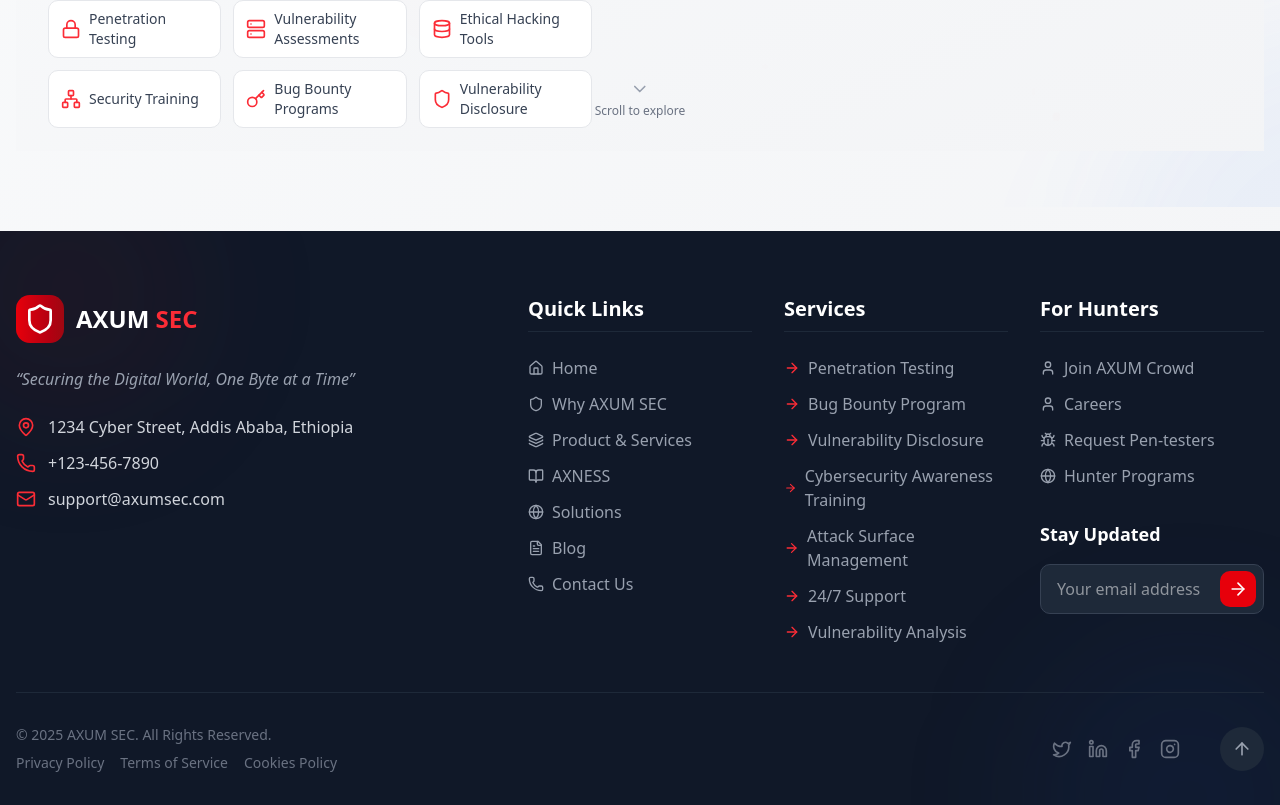
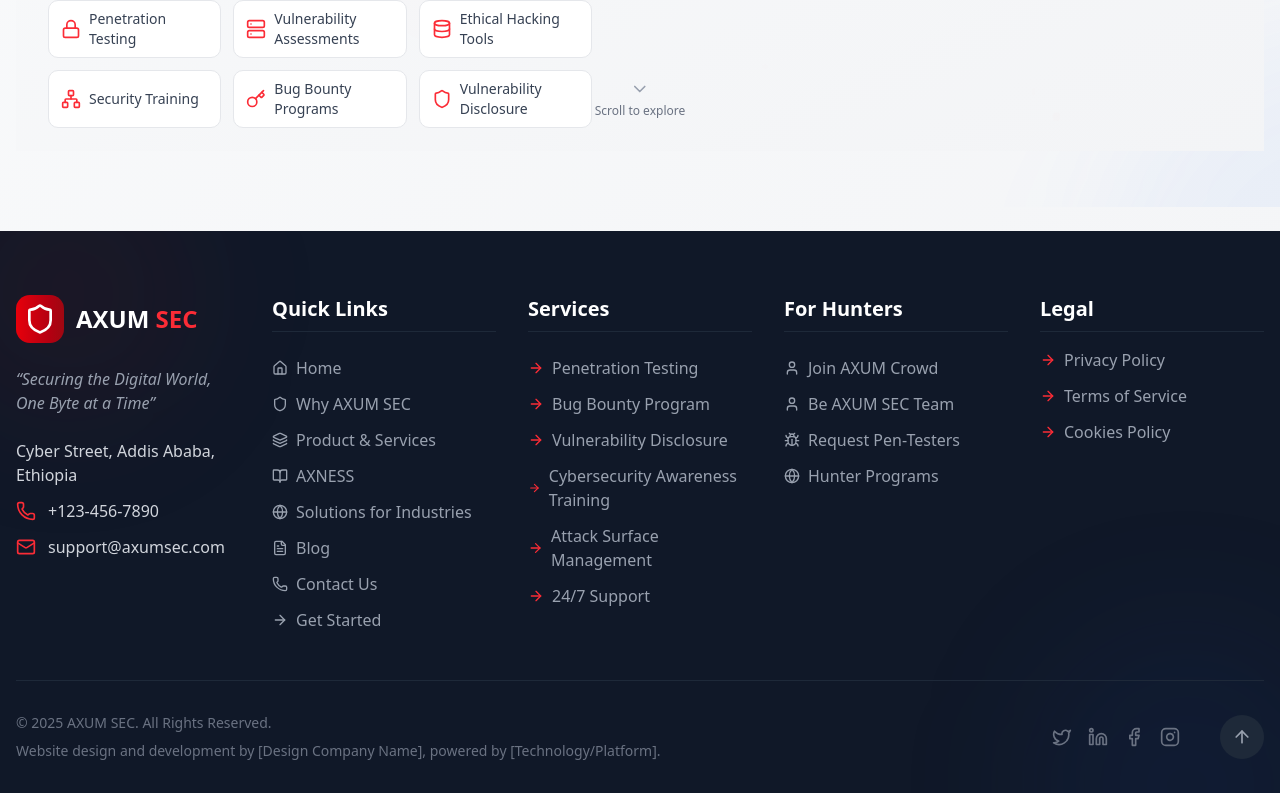
Before and after one commit to yodahe-dev/axumsec, a Next.js app: page / in a window 1280 px wide. Shown: the part 593-1398 px from the top of the page. Built offline with nearby package versions, Linux system fonts and the light colour scheme.

Commit message:
this Footer update

```diff
--- a/components/user/Footer.tsx
+++ b/components/user/Footer.tsx
@@ -1,5 +1,5 @@
 "use client";
-
+import Image from 'next/image';
 import React, { useState } from 'react';
 import { motion } from 'framer-motion';
 import {
@@ -81,7 +81,7 @@
           className="grid grid-cols-1 md:grid-cols-2 lg:grid-cols-5 gap-8 mb-12"
         >
           {/* Company Info */}
-          <motion.div variants={item} className="lg:col-span-2">
+          <motion.div variants={item} className="">
             <div className="flex items-center mb-6">
               <div className="bg-gradient-to-r from-red-600 to-red-800 p-2 rounded-xl mr-3">
                 <Shield className="text-white w-8 h-8" />
@@ -97,8 +97,7 @@
 
             <ul className="space-y-3">
               <li className="flex items-start">
-                <MapPin className="w-5 h-5 text-red-500 mt-0.5 mr-3" />
-                <span>1234 Cyber Street, Addis Ababa, Ethiopia</span>
+                <span>Cyber Street, Addis Ababa, Ethiopia</span>
               </li>
               <li className="flex items-center">
                 <Phone className="w-5 h-5 text-red-500 mr-3" />
@@ -116,13 +115,14 @@
             <h3 className="text-xl font-bold text-white mb-6 pb-2 border-b border-gray-800">Quick Links</h3>
             <ul className="space-y-3">
               {[
-                { label: 'Home', href: '/home', icon: <Home className="w-4 h-4 mr-2" /> },
-                { label: 'Why AXUM SEC', href: '/why', icon: <Shield className="w-4 h-4 mr-2" /> },
-                { label: 'Product & Services', href: '/services', icon: <Layers className="w-4 h-4 mr-2" /> },
+                { label: 'Home', href: '/', icon: <Home className="w-4 h-4 mr-2" /> },
+                { label: 'Why AXUM SEC', href: '/why-axum-sec', icon: <Shield className="w-4 h-4 mr-2" /> },
+                { label: 'Product & Services', href: '/products-services', icon: <Layers className="w-4 h-4 mr-2" /> },
                 { label: 'AXNESS', href: '/axness', icon: <BookOpen className="w-4 h-4 mr-2" /> },
-                { label: 'Solutions', href: '/solutions', icon: <Globe className="w-4 h-4 mr-2" /> },
+                { label: 'Solutions for Industries', href: '/solutions', icon: <Globe className="w-4 h-4 mr-2" /> },
                 { label: 'Blog', href: '/blog', icon: <FileText className="w-4 h-4 mr-2" /> },
                 { label: 'Contact Us', href: '/contact', icon: <Phone className="w-4 h-4 mr-2" /> },
+                { label: 'Get Started', href: '/get-started', icon: <ArrowRight className="w-4 h-4 mr-2" /> },
               ].map((link, index) => (
                 <motion.li
                   key={index}
@@ -146,13 +146,12 @@
             <h3 className="text-xl font-bold text-white mb-6 pb-2 border-b border-gray-800">Services</h3>
             <ul className="space-y-3">
               {[
-                'Penetration Testing',
-                'Bug Bounty Program',
-                'Vulnerability Disclosure',
-                'Cybersecurity Awareness Training',
-                'Attack Surface Management',
-                '24/7 Support',
-                'Vulnerability Analysis'
+                { label: 'Penetration Testing', href: '/services/penetration-testing' },
+                { label: 'Bug Bounty Program', href: '/services/bug-bounty' },
+                { label: 'Vulnerability Disclosure', href: '/services/vulnerability-disclosure' },
+                { label: 'Cybersecurity Awareness Training', href: '/axness' },
+                { label: 'Attack Surface Management', href: '/services/attack-surface-management' },
+                { label: '24/7 Support', href: '/services/24-7-support' },
               ].map((service, index) => (
                 <motion.li
                   key={index}
@@ -160,11 +159,11 @@
                   transition={{ type: "spring", stiffness: 300 }}
                 >
                   <a
-                    href="#"
+                    href={service.href}
                     className="text-gray-400 hover:text-white transition-colors flex items-center"
                   >
                     <ArrowRight className="w-4 h-4 mr-2 text-red-500" />
-                    {service}
+                    {service.label}
                   </a>
                 </motion.li>
               ))}
@@ -176,10 +175,10 @@
             <h3 className="text-xl font-bold text-white mb-6 pb-2 border-b border-gray-800">For Hunters</h3>
             <ul className="space-y-3">
               {[
-                { label: 'Join AXUM Crowd', href: '/join', icon: <User className="w-4 h-4 mr-2" /> },
-                { label: 'Careers', href: '/careers', icon: <User className="w-4 h-4 mr-2" /> },
-                { label: 'Request Pen-testers', href: '/request', icon: <Bug className="w-4 h-4 mr-2" /> },
-                { label: 'Hunter Programs', href: '/programs', icon: <Globe className="w-4 h-4 mr-2" /> },
+                { label: 'Join AXUM Crowd', href: '/join-axum-crowd', icon: <User className="w-4 h-4 mr-2" /> },
+                { label: 'Be AXUM SEC Team', href: '/careers', icon: <User className="w-4 h-4 mr-2" /> },
+                { label: 'Request Pen-Testers', href: '/request-pen-testers', icon: <Bug className="w-4 h-4 mr-2" /> },
+                { label: 'Hunter Programs', href: '/hunter-programs', icon: <Globe className="w-4 h-4 mr-2" /> },
               ].map((item, index) => (
                 <motion.li
                   key={index}
@@ -196,36 +195,34 @@
                 </motion.li>
               ))}
             </ul>
+          </motion.div>
 
-            <div className="mt-8">
-              <h3 className="text-lg font-bold text-white mb-4">Stay Updated</h3>
-              <form onSubmit={handleSubmit} className="flex flex-col">
-                <div className="relative">
-                  <input
-                    type="email"
-                    value={email}
-                    onChange={(e) => setEmail(e.target.value)}
-                    placeholder="Your email address"
-                    className="w-full bg-gray-800 text-white px-4 py-3 rounded-lg border border-gray-700 focus:outline-none focus:ring-2 focus:ring-red-500 pr-12"
-                    required
-                  />
-                  <button
-                    type="submit"
-                    className="absolute right-2 top-1/2 transform -translate-y-1/2 bg-red-600 hover:bg-red-700 text-white p-2 rounded-lg transition-colors"
+          {/* Legal & Newsletter */}
+          <motion.div variants={item}>
+            {/* Legal Section */}
+            <div className="mb-8">
+              <h3 className="text-xl font-bold text-white mb-4 pb-2 border-b border-gray-800">Legal</h3>
+              <ul className="space-y-3">
+                {[
+                  { label: 'Privacy Policy', href: '/privacy-policy' },
+                  { label: 'Terms of Service', href: '/terms' },
+                  { label: 'Cookies Policy', href: '/cookies' },
+                ].map((legal, index) => (
+                  <motion.li
+                    key={index}
+                    whileHover={{ x: 5 }}
+                    transition={{ type: "spring", stiffness: 300 }}
                   >
-                    <ArrowRight className="w-5 h-5" />
-                  </button>
-                </div>
-                {submitted && (
-                  <motion.p
-                    initial={{ opacity: 0, y: 10 }}
-                    animate={{ opacity: 1, y: 0 }}
-                    className="mt-2 text-green-400 text-sm"
-                  >
-                    Subscribed successfully!
-                  </motion.p>
-                )}
-              </form>
+                    <a
+                      href={legal.href}
+                      className="text-gray-400 hover:text-white transition-colors flex items-center"
+                    >
+                      <ArrowRight className="w-4 h-4 mr-2 text-red-500" />
+                      {legal.label}
+                    </a>
+                  </motion.li>
+                ))}
+              </ul>
             </div>
           </motion.div>
         </motion.div>
@@ -236,17 +233,9 @@
               <p className="text-gray-500 text-sm">
                 © 2025 AXUM SEC. All Rights Reserved.
               </p>
-              <div className="flex space-x-4 mt-2">
-                {['Privacy Policy', 'Terms of Service', 'Cookies Policy'].map((item, index) => (
-                  <a
-                    key={index}
-                    href="#"
-                    className="text-gray-500 hover:text-gray-300 text-sm transition-colors"
-                  >
-                    {item}
-                  </a>
-                ))}
-              </div>
+              <p className="text-gray-500 text-sm mt-2">
+                Website design and development by [Design Company Name], powered by [Technology/Platform].
+              </p>
             </div>
 
             <div className="flex items-center space-x-6">
```
